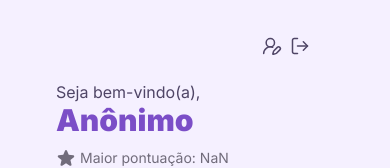
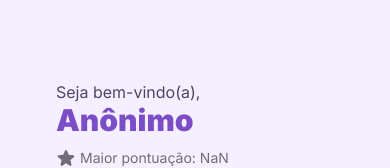
Before and after one commit to Mateus-53/jogo-do-glecio, a React (Vite) app: page / in a window 390 px wide. Shown: the top 168 px of the page. Built offline with nearby package versions, Linux system fonts and the light colour scheme; sample sign-in values are in the browser's storage.

Commit message:
Mobile profile options dropdown

```diff
--- a/src/pages/Home.jsx
+++ b/src/pages/Home.jsx
@@ -19,6 +19,8 @@ function Home() {
     const navigate = useNavigate();
     const [userInfo, setUserInfo] = useState({});
     const [windowWidth, setWindowWidth] = useState(window.innerWidth);
+
+    const [mobileDropDown, setMobileDropDown] = useState(false);
 
     useEffect(() => {
         const token = localStorage.getItem("ACCESS_TOKEN");
@@ -61,19 +63,25 @@ function Home() {
                         <img
                             src={userInfo.avatarDefault}
                             alt={`${userInfo.name ?? "Anônimo"}'s avatar`}
-								className="rounded-full pointer-events-none select-none w-28 bg-skeletonLoadingBase max-sm:absolute max-sm:w-11 max-sm:top-0 right-0"
+                            className="rounded-full w-28 bg-skeletonLoadingBase max-sm:absolute max-sm:w-11 max-sm:top-0 right-0 max-sm:cursor-pointer"
+                            onClick={() => setMobileDropDown(!mobileDropDown)}
                         />
                     ) : (
                         <SkeletonTheme
                             baseColor="var(--skeleton-loading-base)"
                             highlightColor="var(--skeleton-loading-highlight)"
                         >
-								<Skeleton circle={true} className="w-28 h-28 rounded-full" />
+                            <Skeleton
+                                circle={true}
+                                className="w-28 h-28 rounded-full"
+                            />
                         </SkeletonTheme>
                     )}
 
                     <div className="w-full max-sm:mt-14">
-							<p className="text-base text-purpleGray">Seja bem-vindo(a),</p>
+                        <p className="text-base text-purpleGray">
+                            Seja bem-vindo(a),
+                        </p>
                         <p className="text-3xl md:text-4xl font-black leading-8 text-darkPurple">
                             {userInfo.name ?? "Anônimo"}
                         </p>
@@ -82,19 +90,30 @@ function Home() {
                                 <HiStar className="w-5 h-5" />
                                 Maior pontuação: {userInfo.maxScore ?? "00"}
                             </p>
-								<div className="flex items-center gap-2 text-purpleGray max-sm:absolute top-3 right-14">
-									<Link to="/edit-profile" title="Editar perfil">
+                            <div className={`flex items-center gap-2 text-purpleGray max-sm:absolute max-sm:w-40 max-sm:bg-white max-sm:shadow-sm max-sm:border max-sm:border-grayColor max-sm:rounded-xl max-sm:flex-col max-sm:items-start top-12 right-1 max-sm:${mobileDropDown ? "flex" : "hidden"}`}>
+                                <Link
+                                    to="/edit-profile"
+                                    title="Editar perfil"
+                                    className="flex gap-2 max-sm:px-4 max-sm:py-1 max-sm:pt-3 max-sm:w-full"
+                                >
                                     <UserRoundPen
                                         strokeWidth={1.8}
                                         className="w-5 h-5 transition-all ease-in-out hover:scale-110"
                                     />
+                                    <span className="sm:hidden">
+                                        Editar perfil
+                                    </span>
                                 </Link>
-									<span title="Sair">
+                                <span
+                                    title="Sair"
+                                    className="flex gap-2 max-sm:px-4 max-sm:pb-3 max-sm:py-1 max-sm:w-full cursor-pointer"
+											  onClick={logoutUser}
+                                >
                                     <LogOut
                                         strokeWidth={1.8}
                                         className="w-5 h-5 transition-all ease-in-out cursor-pointer hover:scale-110"
-											onClick={logoutUser}
                                     />
+                                    <span className="sm:hidden">Sair</span>
                                 </span>
                             </div>
                         </div>
@@ -106,9 +125,10 @@ function Home() {
                         Tabuada do Glécio
                     </h1>
                     <p className="text-base text-purpleGray">
-							Aprimore suas habilidades com nosso jogo de tabuada! Teste seus
-							conhecimentos, avance nos desafios e aprenda de forma divertida.
-							Ficamos muito felizes em ter você aqui!
+                        Aprimore suas habilidades com nosso jogo de tabuada!
+                        Teste seus conhecimentos, avance nos desafios e aprenda
+                        de forma divertida. Ficamos muito felizes em ter você
+                        aqui!
                     </p>
                     <div className="flex gap-3 max-sm:flex-col">
                         <Link to="/play" className="w-full">
@@ -120,14 +140,18 @@ function Home() {
                         {windowWidth < 768 && (
                             <Link to="/ranking" className="w-full">
                                 <ButtonSupport invertedContent={true}>
-										<Trophy className="w-6 h-6" strokeWidth={1.5} />
+                                    <Trophy
+                                        className="w-6 h-6"
+                                        strokeWidth={1.5}
+                                    />
                                     Ranking
                                 </ButtonSupport>
                             </Link>
                         )}
                         <Link to="/about" className="w-full">
                             <ButtonPrimary invertedContent={true}>
-									<Info className="w-6 h-6" strokeWidth={1.6} /> Saiba mais
+                                <Info className="w-6 h-6" strokeWidth={1.6} />{" "}
+                                Saiba mais
                             </ButtonPrimary>
                         </Link>
                     </div>
```
Lines whose indentation alone changed are shown as unchanged.
